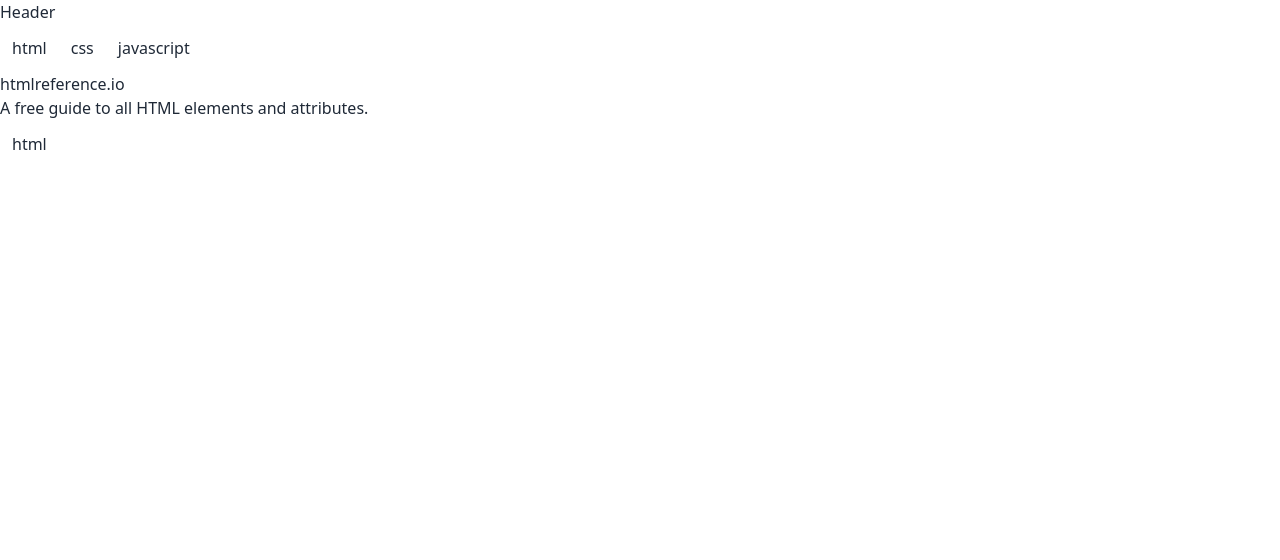
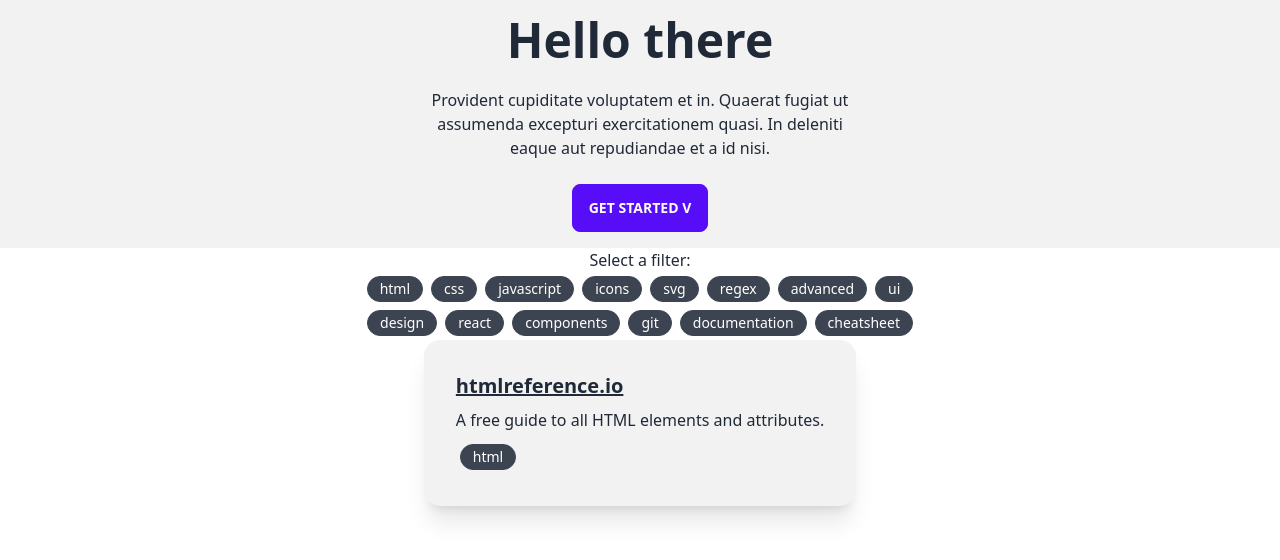
Before and after one commit to robertmcabee/Front-End-Resources, a Next.js app: page / in a window 1280 px wide. Shown: the top 560 px of the page. Built offline with nearby package versions, Linux system fonts and the light colour scheme.

Commit message:
style components

```diff
--- a/pages/Header.tsx
+++ b/pages/Header.tsx
@@ -1,8 +1,20 @@
 function Header() {
   return (
-    <>
-      <h1>Header</h1>
-    </>
+    <div className="hero bg-base-200">
+      <div className="hero-content text-center">
+        <div className="max-w-md">
+          <h1 className="text-5xl font-bold">Hello there</h1>
+          <p className="py-6">
+            Provident cupiditate voluptatem et in. Quaerat fugiat ut assumenda
+            excepturi exercitationem quasi. In deleniti eaque aut repudiandae et
+            a id nisi.
+          </p>
+          <button className="btn btn-primary">
+            <a href="#tags">Get Started V</a>
+          </button>
+        </div>
+      </div>
+    </div>
   );
 }
 
--- a/pages/Resource.tsx
+++ b/pages/Resource.tsx
@@ -4,7 +4,6 @@ interface data {
   name: string;
   url: string;
   description: string;
-  imageURL: string;
   tags: string[];
   starred: boolean;
 }
@@ -19,10 +18,13 @@ function Resource({
   toggleFilter: (tag: string) => void;
 }) {
   return (
+    <div className="card max-w-md bg-base-200 shadow-xl">
+      <div className="card-body">
         <a href={data.url}>
-      <div className="bg-white cursor-pointer">
-        <h2>{data.name}</h2>
+          <h2 className="link card-title">{data.name}</h2>
+        </a>
         <p>{data.description}</p>
+        <div className="card-actions">
           {data.tags.map((tag: string) => {
             return (
               <Tag
@@ -34,7 +36,8 @@ function Resource({
             );
           })}
         </div>
-    </a>
+      </div>
+    </div>
   );
 }
 
--- a/pages/ResourceContainer.tsx
+++ b/pages/ResourceContainer.tsx
@@ -8,7 +8,9 @@ function ResourceContainer({
   filter: string[];
   toggleFilter: (tag: string) => void;
 }): any {
-  return resources.map((resource) => {
+  return (
+    <main className="flex space-x-4 space-y-4 flex-wrap justify-center">
+      {resources.map((resource) => {
         //filter out resources by tags
         let render = false;
         resource.tags.forEach((tag) => {
@@ -24,7 +26,9 @@ function ResourceContainer({
               toggleFilter={toggleFilter}
             />
           );
-  });
+      })}
+    </main>
+  );
 }
 
 export default ResourceContainer;
--- a/pages/Tag.tsx
+++ b/pages/Tag.tsx
@@ -7,8 +7,8 @@ function Tag({
   filter: string[];
   toggleFilter: (tag: string) => void;
 }) {
-  let tagClass = "p-2 m-1 cursor-pointer";
-  if (filter.includes(tag)) tagClass += " bg-green-200";
+  let tagClass = "m-1 p-3 badge";
+  if (filter.includes(tag)) tagClass += " badge-primary";
 
   return (
     <button onClick={() => toggleFilter(tag)} className={tagClass}>
--- a/pages/TagSelector.tsx
+++ b/pages/TagSelector.tsx
@@ -6,13 +6,36 @@ function TagSelector({
   filter: string[];
   toggleFilter: (tag: string) => void;
 }): any {
-  const tags = ["html", "css", "javascript"];
-
-  return tags.map((tag: string) => {
+  const tagList = [
+    "html",
+    "css",
+    "javascript",
+    "icons",
+    "svg",
+    "regex",
+    "advanced",
+    "ui",
+    "design",
+    "react",
+    "components",
+    "git",
+    "documentation",
+    "cheatsheet",
+  ];
+  const tagDisplay = tagList.map((tag: string) => {
     return (
       <Tag tag={tag} key={tag} filter={filter} toggleFilter={toggleFilter} />
     );
   });
+
+  return (
+    <div className="w-full flex justify-center text-center">
+      <div className="max-w-xl">
+        <p id="tags">Select a filter:</p>
+        {tagDisplay}
+      </div>
+    </div>
+  );
 }
 
 export default TagSelector;
```
Lines whose indentation alone changed are shown as unchanged.
